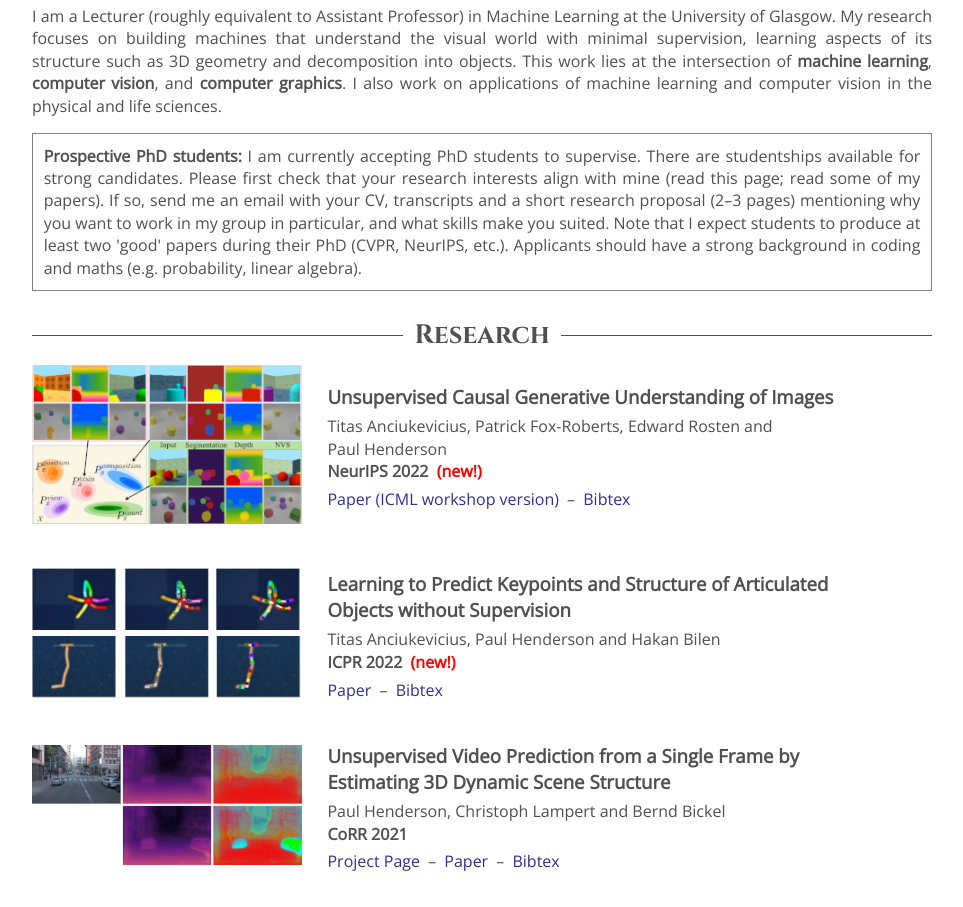
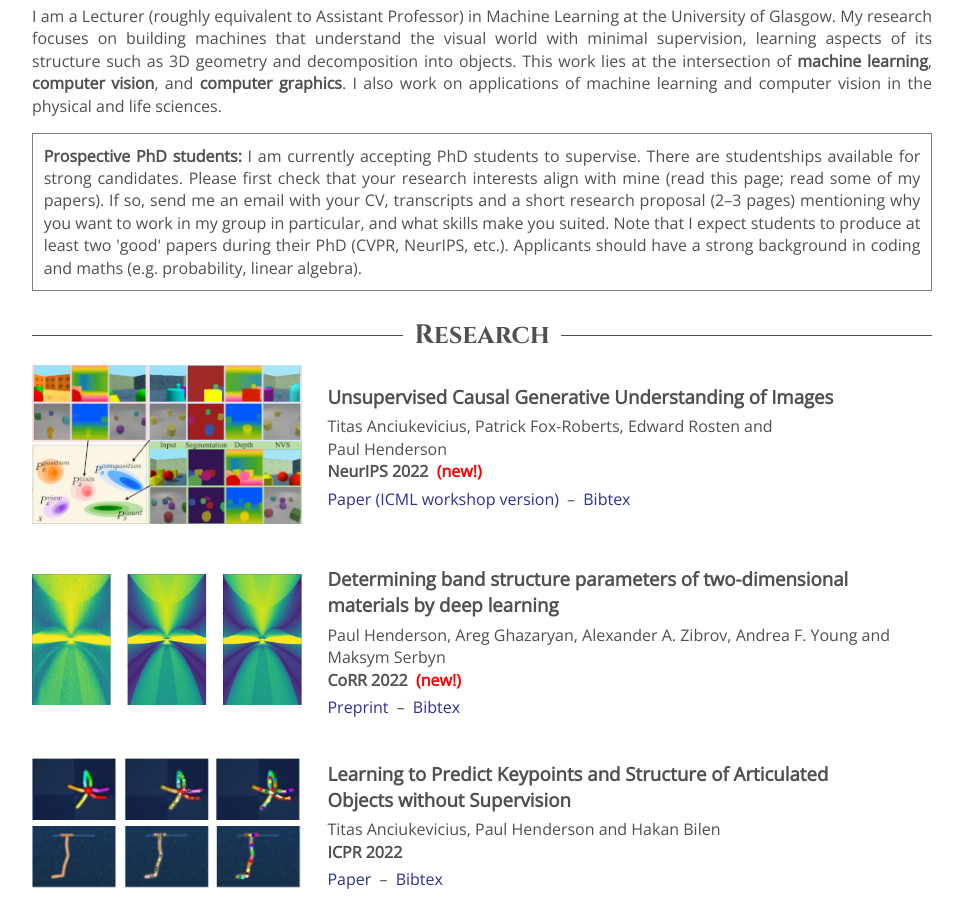
Before and after one commit to pmh47/pmh47.github.io, a plain HTML site: page index.html in a window 1280 px wide. Shown: the part 123-1030 px from the top of the page, without its empty margins (158-1121 px from the left). Drawn offline with nearby package versions, Linux system fonts and the light colour scheme; grey boxes are pictures that could not be loaded; files whose address does not match are found by name.

Commit message:
Adding graphene preprint

```diff
--- a/index.html
+++ b/index.html
@@ -252,12 +252,30 @@
       </div>
     </div>
 
+    <div class="paper">
+      <div class="thumbnail"><img src="images/paper-thumbnails/graphene.png" /></div>
+      <div class="content">
+        <div class="title">Determining band structure parameters of two-dimensional materials by deep learning</div>
+        <div class="authors">Paul Henderson, Areg Ghazaryan, Alexander A. Zibrov, Andrea&nbsp;F.&nbsp;Young and Maksym&nbsp;Serbyn</div>
+        <div class="reference">CoRR 2022 <span class="new">&nbsp;(new!)</span></div>
+        <div class="links"><a href="https://arxiv.org/abs/2210.06310">Preprint</a> &ndash; <a href="#" class="bibtex-link">Bibtex</a></div>
+        <div class="bibtex">
+          <textarea readonly>@misc{henderson22corr,
+  title={Determining band structure parameters of two-dimensional materials by deep learning},
+  author={Paul Henderson and Areg Ghazaryan and Zibrov, Alexander A. and Young, Andrea F. and Maksym Serbyn},
+  howpublished={arXiv:2210.06310},
+  year={2022}
+}</textarea>
+        </div>
+      </div>
+    </div>
+
      <div class="paper">
       <div class="thumbnail"><img src="images/paper-thumbnails/icpr22.png" /></div>
       <div class="content">
         <div class="title">Learning to Predict Keypoints and Structure of Articulated Objects without Supervision</div>
         <div class="authors">Titas Anciukevicius, Paul Henderson and Hakan Bilen</div>
-        <div class="reference">ICPR 2022 <span class="new">&nbsp;(new!)</span></div>
+        <div class="reference">ICPR 2022</div>
         <div class="links"><a href="skeletons.pdf">Paper</a> &ndash; <a href="#" class="bibtex-link">Bibtex</a></div>
         <div class="bibtex">
           <textarea readonly>@inproceedings{anciukevicius22icpr,
```
Also changed, not shown: images/paper-thumbnails/graphene.png (added).
